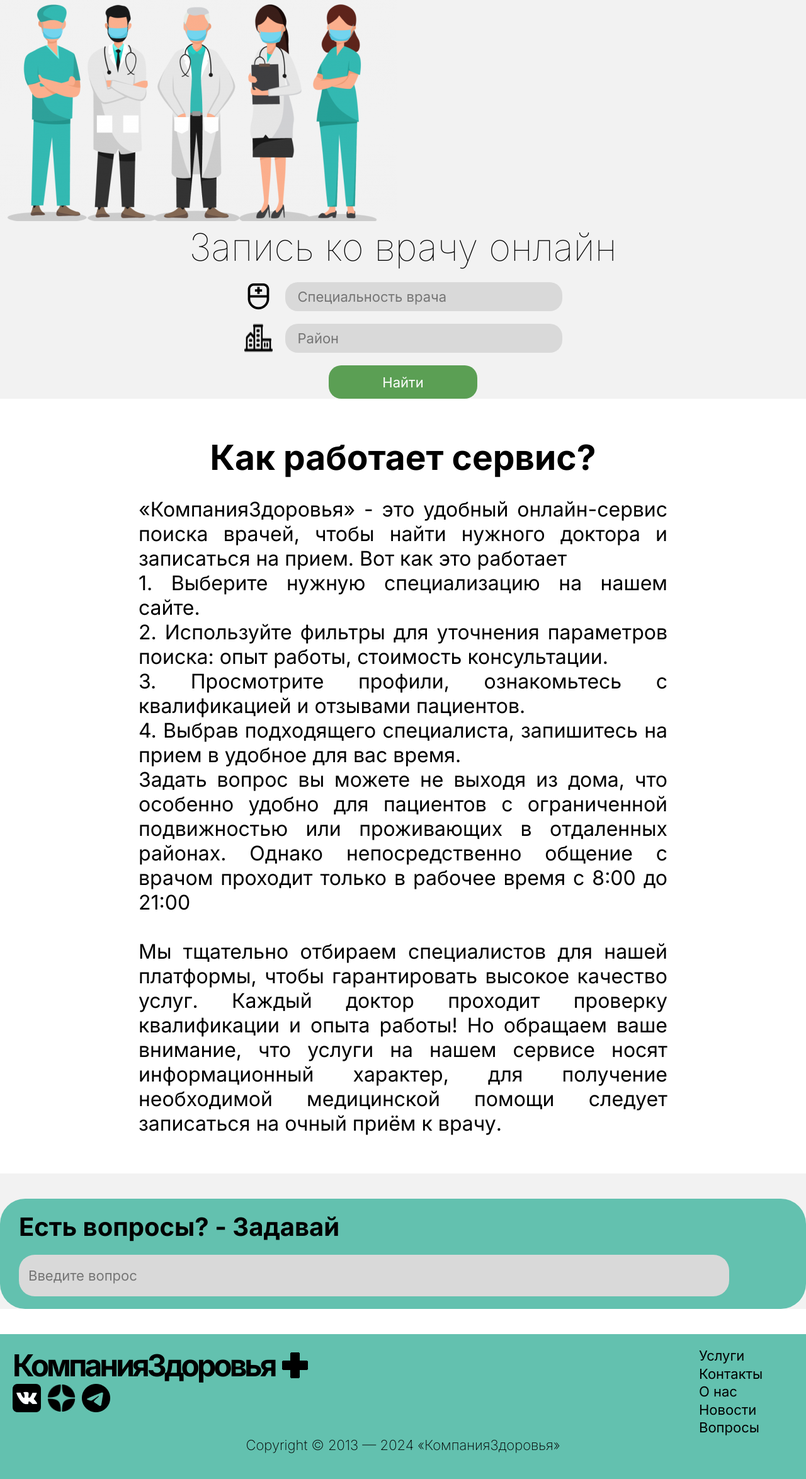
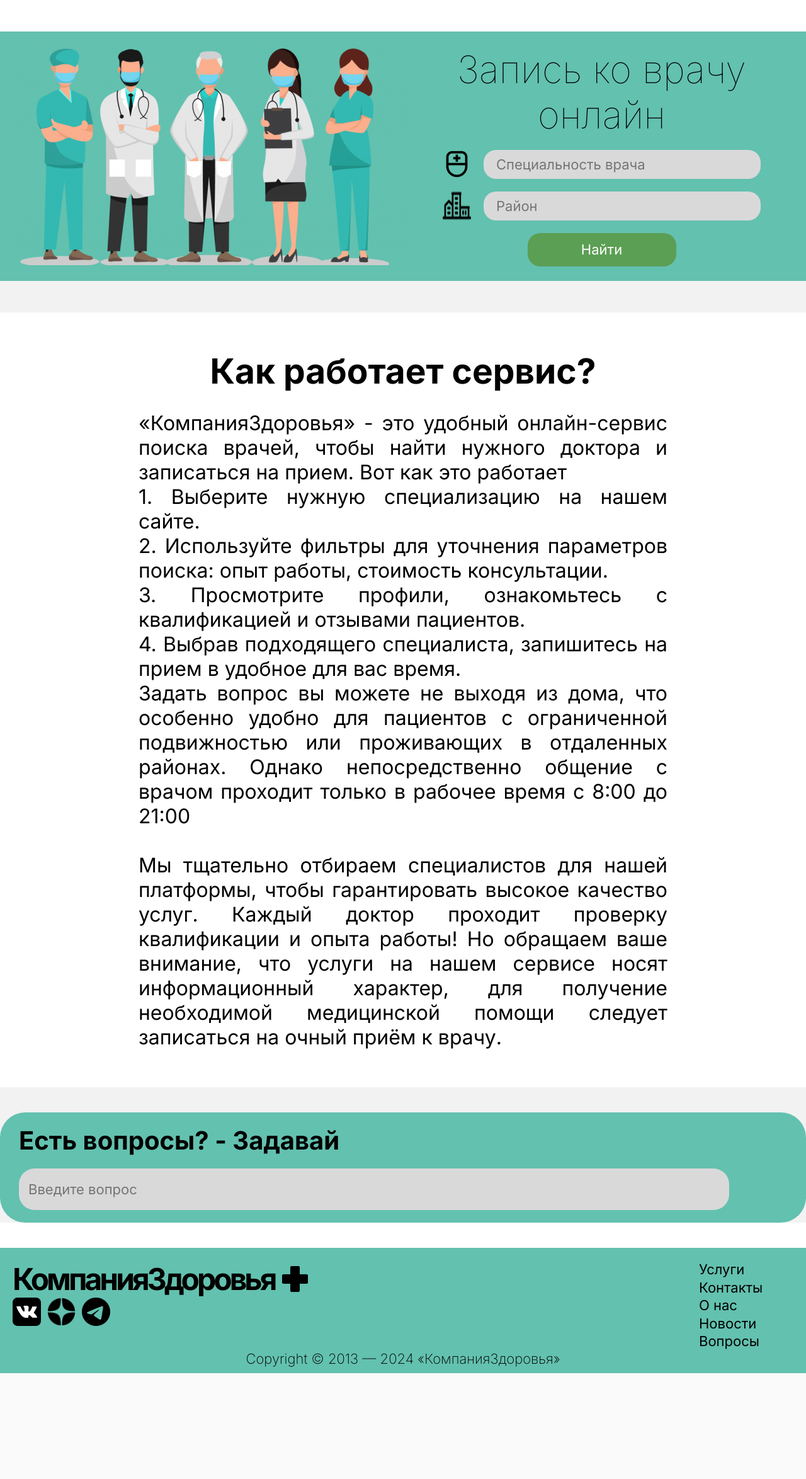
Before and after one commit to lllMaKsImlll/HealthTeam, a Django app: page / in a window 1280 px wide. Shown: the part 130-2478 px from the top of the page at 63% size. After the commit the page ends 2310 px from the top, so only its background shows below. Run offline with Django 5.2, Linux system fonts and the light colour scheme; data that the repository does not hold is empty.

Commit message:
Relize v0.401

```diff
--- a/CompanyHealth/main/templates/main/index.html
+++ b/CompanyHealth/main/templates/main/index.html
@@ -11,7 +11,7 @@
     {% include 'main/header.html' %}
 
     <main>
-        <div class="subheader">
+        <div class="sub-header">
             <div class="image-subheader">
                 <img src="{% static '/img/doctors.png' %}" alt="img-subheader">
             </div>
--- a/CompanyHealth/static/css/main.css
+++ b/CompanyHealth/static/css/main.css
@@ -63,8 +63,7 @@
 /* Подвал */
 footer {
     background-color: #63C1AF;
-    height: 190px;
-    padding: 20px;
+    padding: 20px 20px 10px 20px;
 }
 
 footer .main-block-footer {
```
